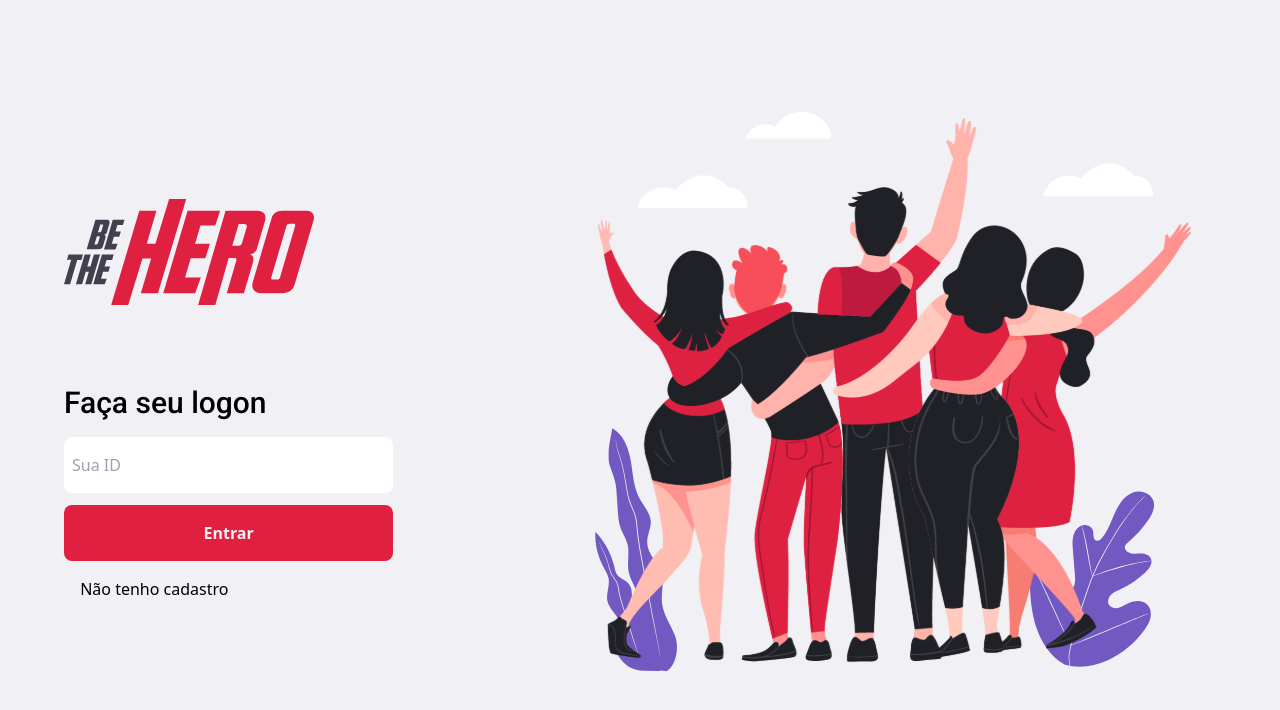
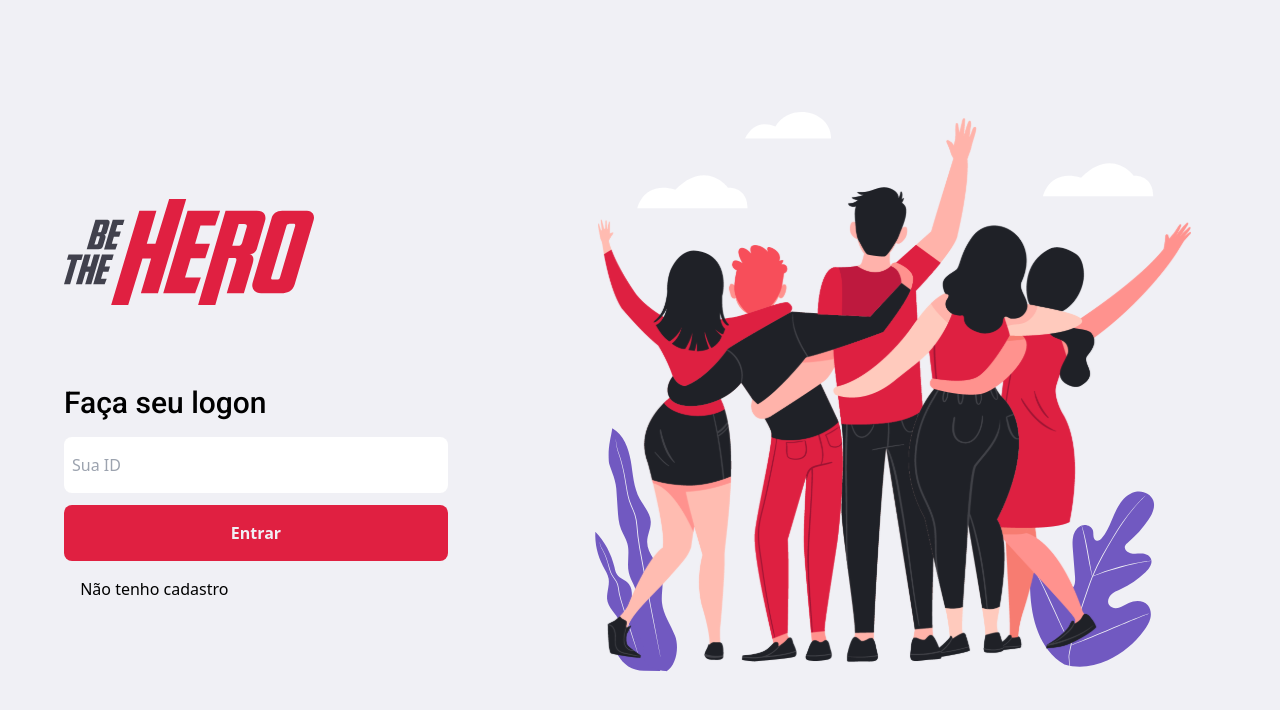
Before and after one commit to LucasFlaquer/vue-the-hero, a Vue app: page / in a window 1280 px wide. Shown: the top 710 px of the page. Built offline with nearby package versions, Linux system fonts and the light colour scheme; some icons are missing.

Commit message:
home styles

```diff
--- a/src/views/Home.vue
+++ b/src/views/Home.vue
@@ -1,14 +1,17 @@
 <template>
   <div class="bg-background">
     <div
-      class="flex w-full h-screen items-center justify-between max-w-6xl mx-auto"
+      :class="[
+        'flex',
+        'w-full',
+        'h-screen',
+        'items-center',
+        'justify-between max-w-6xl mx-auto',
+      ]"
     >
-      <div class="">
-        <!-- <figure class="self-start"> -->
+      <div class="flex-grow">
         <img src="../assets/hero-logo.svg" alt="Logo" />
-        <!-- </figure> -->
-        <div class="max-w-2xl mt-20">
-          <form action="">
+        <form action="" class="max-w-sm mt-20">
           <h1 class="text-3xl font-default font-500 mb-4">Faça seu logon</h1>
           <input
             class="h-14 px-2 py-2 rounded-lg w-full"
@@ -29,7 +32,6 @@
           </a>
         </form>
       </div>
-      </div>
       <img src="../assets/heroes.svg" alt="heroes" />
     </div>
   </div>
```
Lines whose indentation alone changed are shown as unchanged.
